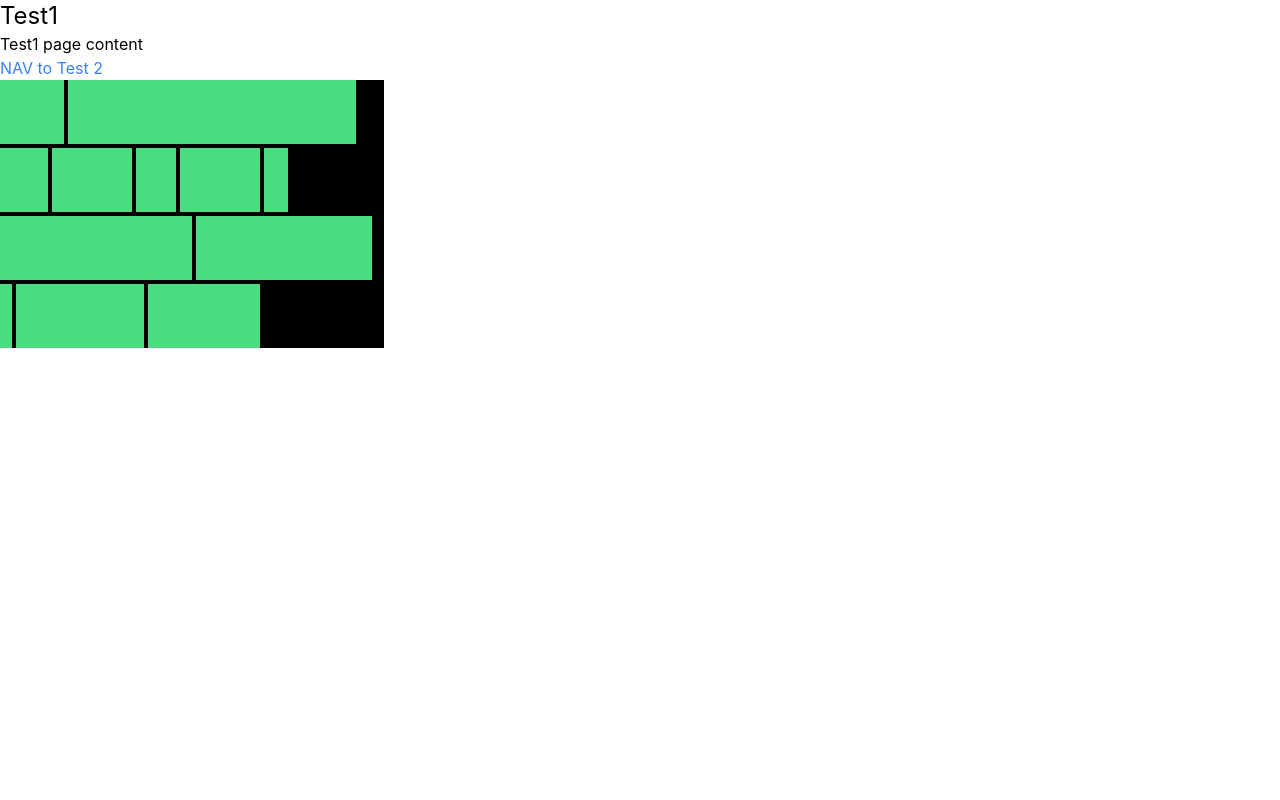
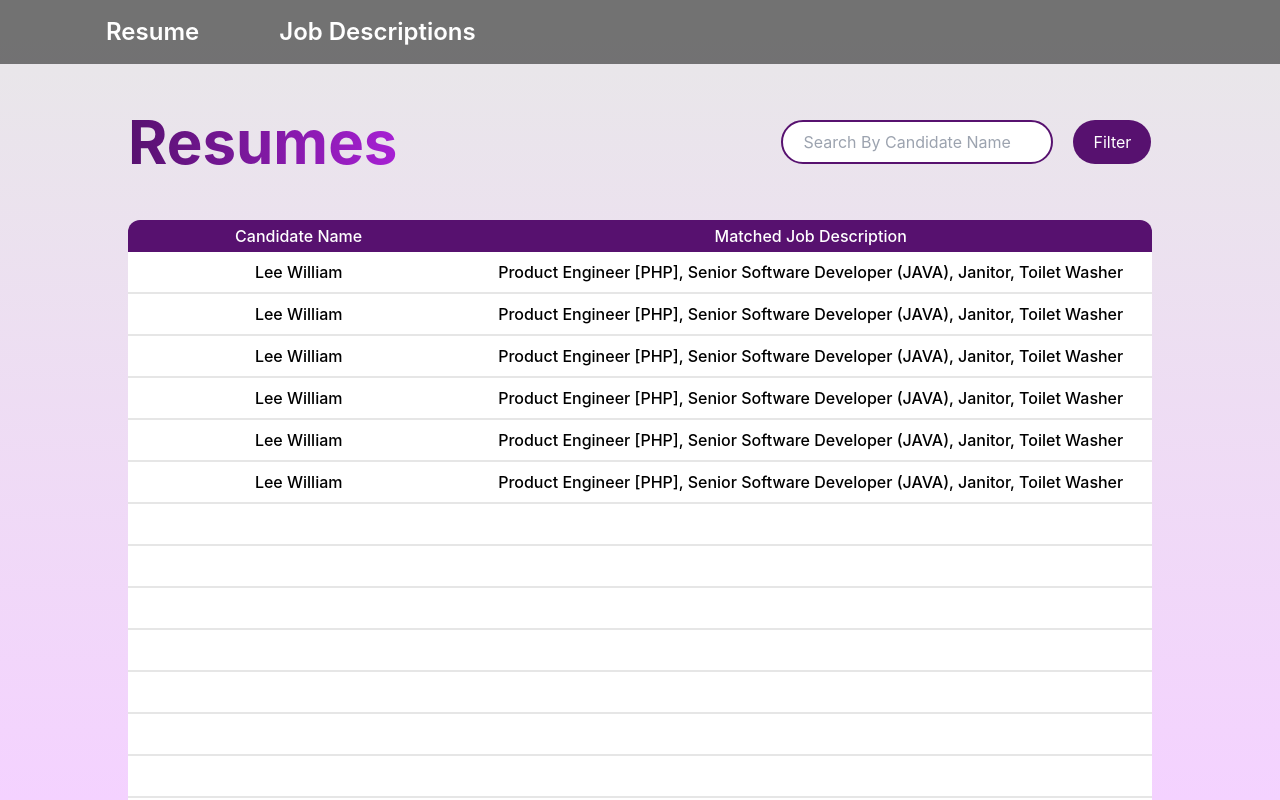
Before and after one commit to lwwilliam/mini-hackathon-we_have_an_imposter_amongst_us, a React (Create React App) app in the folder frontend/: page / in a window 1280 px wide. Built offline with nearby package versions, Linux system fonts and the light colour scheme.

Commit message:
generic page headers created

```diff
--- a/frontend/src/App.js
+++ b/frontend/src/App.js
@@ -12,9 +12,9 @@ function App() {
   return (
     <Router>
       <Routes>
-        <Route path='/' element={<Test1/>} />
-        <Route path='/test2' element={<Test2/>} />
-        <Route path='/resume' element={<Resume />} />
+        {/* <Route path='/' element={<Test1/>} />
+        <Route path='/test2' element={<Test2/>} /> */}
+        <Route path='/' element={<Resume />} />
         <Route path='/job' element={<JobDescriptions/>} />
         <Route path='/job/analysis' element={< JobResume />} />
       </Routes>
--- a/frontend/src/view/jobDescriptions/jobDescriptions.tsx
+++ b/frontend/src/view/jobDescriptions/jobDescriptions.tsx
@@ -7,6 +7,7 @@ import {
   QualPriority,
 } from '../../types';
 import { JobDescriptionModal } from './jobDescriptionModal';
+import PageHeader from '../pageHeader/typeHeader';
 
 const emptyJob: Job = {
   _id: '',
@@ -187,7 +188,7 @@ const JobDescriptions = () => {
       id="main"
       className="bg-gradient-to-b from-[#E8E8E8] to-[#F4D2FF] w-screen h-screen flex flex-col"
     >
-      <div id="header" className="bg-black/60 w-screen h-16 flex"></div>
+      <PageHeader />
       <div id="body" className="flex flex-col mx-32">
         <div id="body-header" className="flex flex-row justify-between py-12">
           <div
--- a/frontend/src/view/jobResume/JobResume.jsx
+++ b/frontend/src/view/jobResume/JobResume.jsx
@@ -1,6 +1,8 @@
 import React from "react";
 
 import ResumeDetails from "./compenents/resumeDetails";
+
+import PageHeader from "../pageHeader/Header";
 
 const CandidateDetails = () => {
   const TableEmptyRow = () => {
@@ -47,9 +49,12 @@ const CandidateDetails = () => {
 const JobResume = () => {
   return (
     <div className='flex flex-col bg-gradient-to-t from-[#F4D2FF] to-[#E8E8E8] w-screen h-screen overflow-hidden'>
-      <div id="header" className='bg-black/60 w-screen h-16 flex'>
-
-			</div>
+      {/* <div id="header" className='bg-[#1e1e1e]/[.58] w-screen h-16 flex gap-x-8 text-center'>
+        <div className="ml-[50px]"></div>
+        <a href="/resume" className="cursor-pointer my-4 mx-6 text-2xl text-white hover:underline">Resume</a>
+        <a href="/job" className="cursor-pointer my-4 mx-6 text-2xl text-white hover:underline">Job Descriptions</a>
+      </div> */}
+      <PageHeader />
       <div id="body"
       className='flex mx-32 py-12 gap-14
       flex-1 overflow-hidden'>
--- /dev/null
+++ b/frontend/src/view/pageHeader/Header.jsx
@@ -0,0 +1,13 @@
+import React from "react";
+
+const PageHeader = () => {
+	return (
+		<div id="header" className='bg-[#1e1e1e]/[.58] w-screen h-16 flex gap-x-8 text-center font-semibold'>
+			<div className="ml-[50px]"></div>
+			<a href="/" className="cursor-pointer my-4 mx-6 text-2xl text-white hover:underline">Resume</a>
+			<a href="/job" className="cursor-pointer my-4 mx-6 text-2xl text-white hover:underline">Job Descriptions</a>
+		</div>
+	)
+}
+
+export default PageHeader
--- /dev/null
+++ b/frontend/src/view/pageHeader/typeHeader.tsx
@@ -0,0 +1,13 @@
+import React from "react";
+
+const PageHeader: React.FC = () => {
+    return (
+        <div id="header" className='bg-[#1e1e1e]/[.58] w-screen h-16 flex gap-x-8 text-center font-semibold'>
+            <div className="ml-[50px]"></div>
+            <a href="/" className="cursor-pointer my-4 mx-6 text-2xl text-white hover:underline">Resume</a>
+            <a href="/job" className="cursor-pointer my-4 mx-6 text-2xl text-white hover:underline">Job Descriptions</a>
+        </div>
+    );
+}
+
+export default PageHeader;
--- a/frontend/src/view/resume/Resume.jsx
+++ b/frontend/src/view/resume/Resume.jsx
@@ -1,6 +1,7 @@
 import React, { useState } from 'react';
 import { useNavigate } from 'react-router-dom';
 import UploadPDFModal from './components/uploadPdf';
+import PageHeader from '../pageHeader/Header';
 
 const SearchBar = () => {
   return (
@@ -87,9 +88,7 @@ const Resume = () => {
 
   return (
     <div className='flex flex-col bg-gradient-to-t from-[#F4D2FF] to-[#E8E8E8] w-screen h-screen overflow-hidden'>
-      <div id="header" className='bg-black/60 w-screen h-16 flex'>
-
-			</div>
+      <PageHeader />
       <div id="body" className='flex flex-col mx-32 py-12 flex-1 gap-12 overflow-hidden'>
         <div className='flex space-x-0 gap-96'>
           <h1 className="bg-gradient-to-r from-[#57116F] to-[#A720D4] text-transparent bg-clip-text font-[700] text-6xl">Resumes</h1>
```
